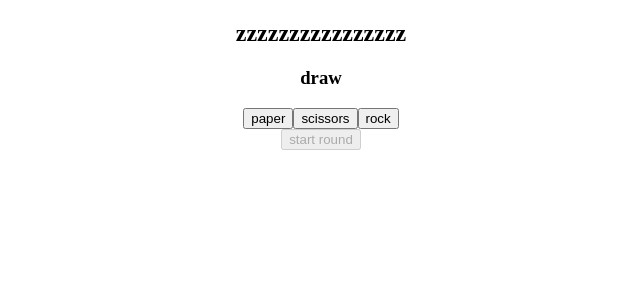
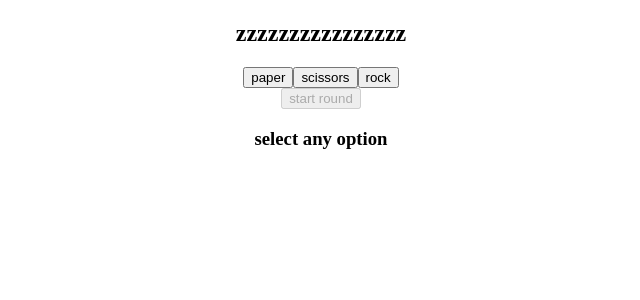
Before and after one commit to S-Bozilovic95/Amida-IT-Chalenge, a React (Create React App) app in the folder rock-paper-scissors/: page / in a window 1280 px wide. Shown: the top 300 px of the page, without its empty margins (319-959 px from the left). Built offline with nearby package versions, Linux system fonts and the light colour scheme.

Commit message:
master/add functionalities

```diff
--- a/rock-paper-scissors/src/components/PlayGround.tsx
+++ b/rock-paper-scissors/src/components/PlayGround.tsx
@@ -29,10 +29,6 @@ export const PlayGround: React.FC<PlayGroundProps> = ({}) => {
 
 
     const handleRound = ()=>{
-        setActive(true);
-        console.log(player, "svetozar");
-        console.log(pcPlay);
-
 
         setTimeout(()=>{
             setActive(false);
@@ -74,13 +70,14 @@ export const PlayGround: React.FC<PlayGroundProps> = ({}) => {
         {active?<h2>zzzzzzzzzzzzzzzz</h2>:<h2>{pcPlay}</h2>}
 
             <h2>{player}</h2>
-            <h3>{win}</h3>
+            <h3>{active? null:win}</h3>
             <div>
                 <button value={"papper"} onClick={(e)=>handlePlayerChoice(e)}>paper</button>
                 <button value={"scissors"} onClick={(e)=>handlePlayerChoice(e)}>scissors</button>
                 <button value={"rock"} onClick={(e)=>handlePlayerChoice(e)}>rock</button>
             </div>
             <button disabled={block?true:false} onClick={()=>handleRound()}>start round</button>
+            {block?<h3>select any option</h3>: <h3>click start round when you are ready</h3>}
         </>
     );
 }
```
